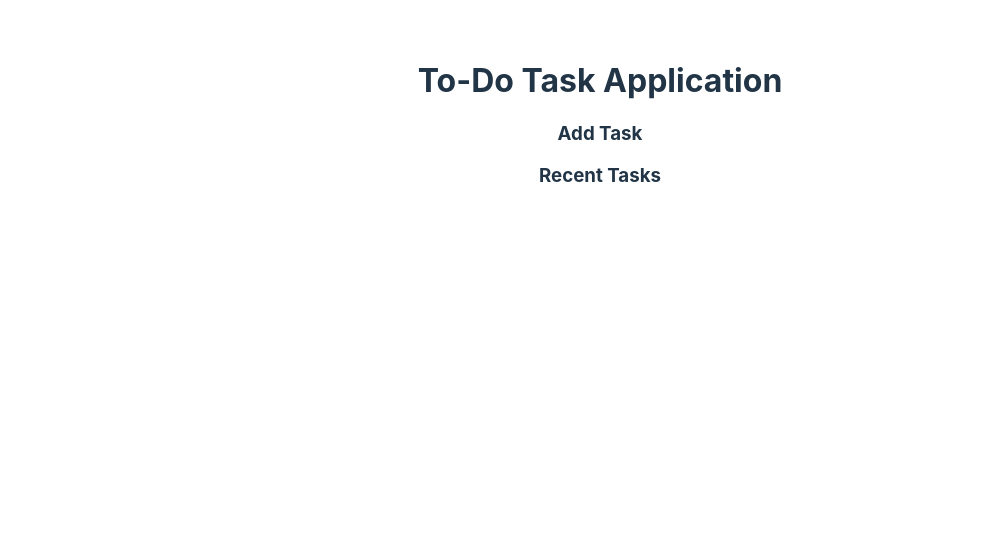
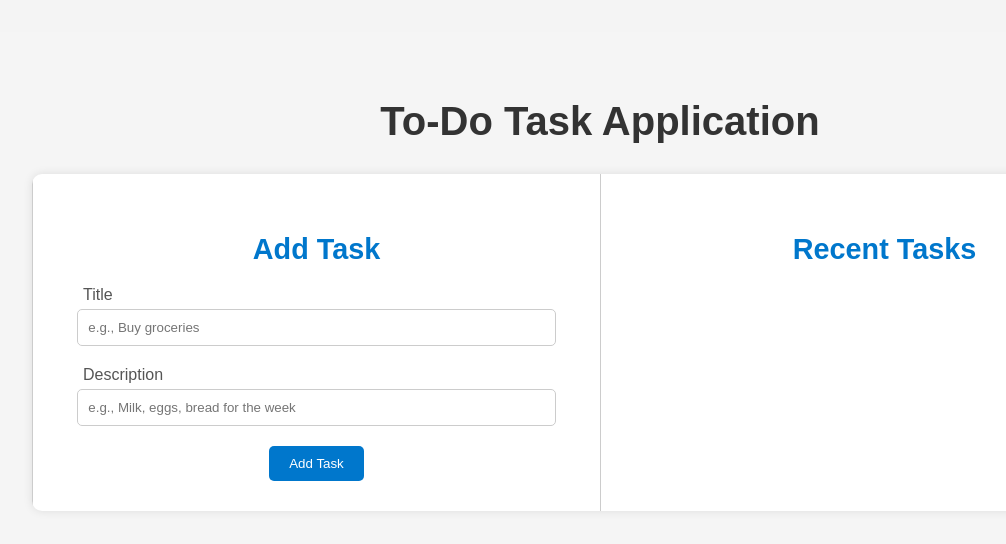
Before and after one commit to hasharas/to-do-tasks, a React (Vite) app in the folder front/: page / in a window 1280 px wide. Shown: the top 544 px of the page, without its empty margins (40-1046 px from the left). Built offline with nearby package versions, Linux system fonts and the light colour scheme.

Commit message:
Style:home page

```diff
--- a/front/src/index.css
+++ b/front/src/index.css
@@ -1,10 +1,6 @@
-:root {
-  font-family: Inter, system-ui, Avenir, Helvetica, Arial, sans-serif;
+body {
+  font-family: Arial, sans-serif;
+  background-color: #f4f4f4;
+  margin: 0;
+  padding: 0;
 }
-
-@media (prefers-color-scheme: light) {
-  :root {
-    color: #213547;
-    background-color: #ffffff;
-  }
-}
--- /dev/null
+++ b/front/src/pages/Home.css
@@ -0,0 +1,88 @@
+.home {
+  padding: 40px;
+  background-color: #f5f5f5;
+  min-height: 100vh;
+}
+
+.home-h1 {
+  text-align: center;
+  font-size: 2.5rem;
+  margin-bottom: 30px;
+  color: #333;
+}
+
+.home-content {
+  display: flex;
+  background-color: #fff;
+  border-radius: 10px;
+  overflow: hidden;
+  box-shadow: 0 0 10px rgba(0, 0, 0, 0.1);
+}
+
+/* Left Side */
+.home-content-left {
+  flex: 1;
+  padding: 30px;
+}
+
+.home-content-left h3 {
+  font-size: 1.8rem;
+  margin-bottom: 20px;
+  color: #0077cc;
+}
+
+.form div {
+  margin-bottom: 20px;
+}
+
+.form p {
+  display: flex;
+  align-items: center;
+  margin-left: 20px;
+  margin-bottom: 5px;
+  font-weight: 500;
+  color: #555;
+}
+
+.form input {
+  width: 90%;
+  padding: 10px;
+  border: 1px solid #ccc;
+  border-radius: 5px;
+}
+
+.form button {
+  padding: 10px 20px;
+  background-color: #0077cc;
+  color: white;
+  border: none;
+  border-radius: 5px;
+  cursor: pointer;
+}
+
+.form button:hover {
+  background-color: #005fa3;
+}
+
+.home-content::before {
+  content: "";
+  width: 1px;
+  background-color: #ccc;
+  margin: 0 0;
+}
+
+.home-content > *:not(:last-child) {
+  border-right: 1px solid #ccc;
+}
+
+/* Right Side */
+.home-content-right {
+  flex: 1;
+  padding: 30px;
+}
+
+.home-content-right h3 {
+  font-size: 1.8rem;
+  margin-bottom: 20px;
+  color: #0077cc;
+}
--- a/front/src/pages/Home.jsx
+++ b/front/src/pages/Home.jsx
@@ -1,4 +1,5 @@
 import React from 'react';
+import './Home.css';
 
 const Home = () => {
       return (
@@ -7,6 +8,28 @@ const Home = () => {
                   <div className='home-content'>
                         <div className='home-content-left'>
                               <h3 className=''>Add Task</h3>
+                              <form className='form' action="">
+                                    <div>
+                                          <p>Title</p>
+                                          <input
+                                                type="text"
+                                                placeholder='e.g., Buy groceries'
+                                                required />
+                                    </div>
+
+                                    <div>
+                                          <p>Description</p>
+                                          <input
+                                                type="text"
+                                                placeholder='e.g., Milk, eggs, bread for the week'
+                                                required />
+                                    </div>
+                                    <button>
+                                          Add Task
+                                    </button>
+                              </form>
+
+
                         </div>
                         <div className='home-content-right'>
                               <h3 className=''>Recent Tasks</h3>
```
